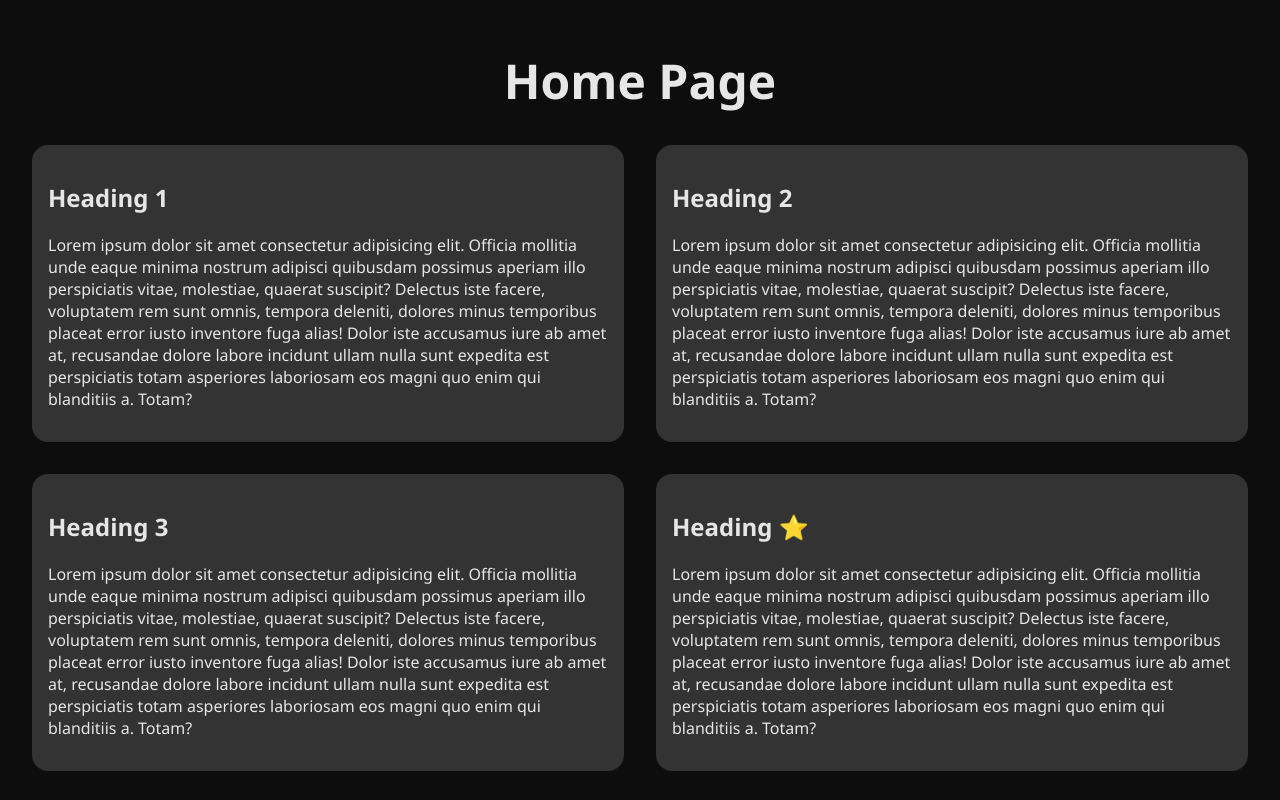
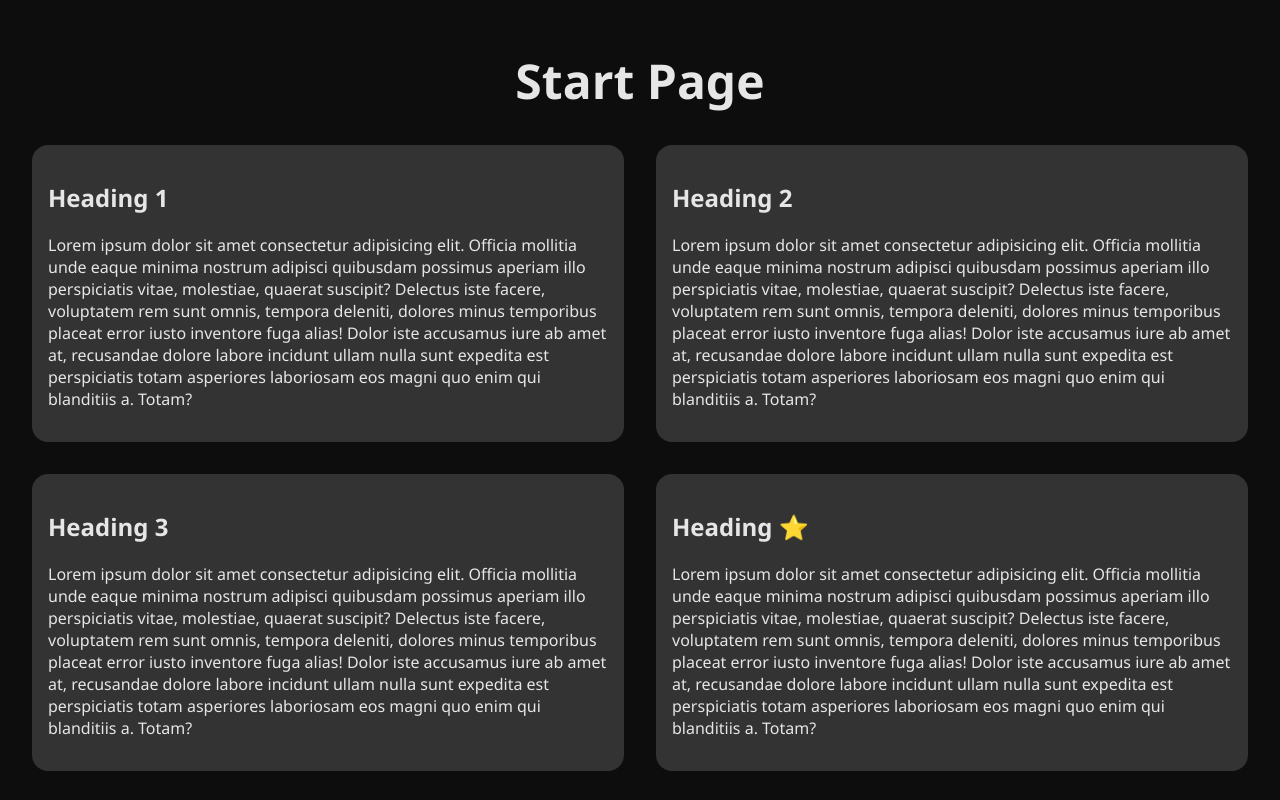
Before and after one commit to tom-clark-dev/git-pages-demo, a plain HTML site: page docs/index.html in a window 1280 px wide. Drawn offline with Linux system fonts and the light colour scheme.

Commit message:
Update page title

```diff
--- a/docs/index.html
+++ b/docs/index.html
@@ -9,7 +9,7 @@
     </head>
     <body>
         <main>
-            <h1>Home Page</h1>
+            <h1>Start Page</h1>
             <section>
                 <article>
                     <h2>Heading 1</h2>
```
